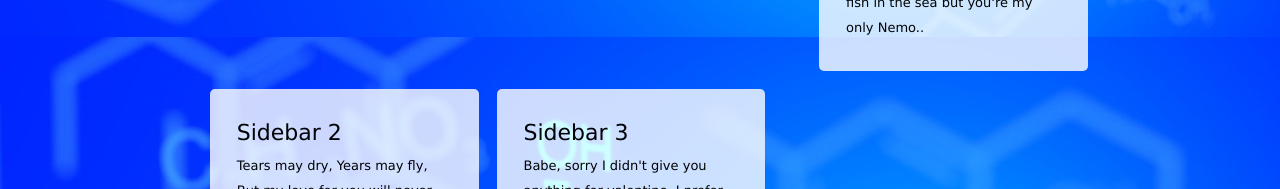
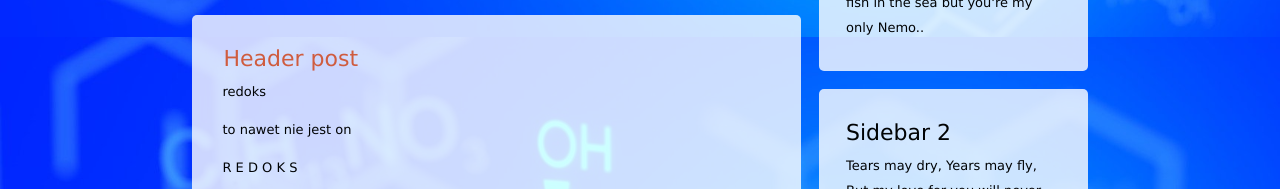
Before and after one commit to Krzysiuuu/redoks, a plain HTML site: page index.html in a window 1280 px wide. Shown: the part 763-952 px from the top of the page. Drawn offline with Linux system fonts and the light colour scheme; a script that the page names is missing.

Commit message:
Update index.html

```diff
--- a/index.html
+++ b/index.html
@@ -7,7 +7,7 @@
 		<nav>
 
       <ul>
-			<li class="active"><a href="https://cdpn.io/rnHyB">Home</a></li>
+			<li class="active"><a href=index.html>Home</a></li>
 			<li><a href="Zastosowania.html">Zastosowania</a></li>
 			<li><a href="Zastosowania.html">Blog</a></li>
 			<li><a href="Zastosowania.html">Contact</a></li>
@@ -50,6 +50,18 @@ Jaki jest redoks?</h2>
 				</content>
 
 			</article>
+
+			<article class="content-1">
+				<header>
+					<h2><a href="#" rel="bookmark" title="Permalink to this POST TITLE">Header post</a></h2>
+				</header>
+				<content>
+					<p>redoks</p>
+					<p>to nawet nie jest on</p>
+								<p>R E D O K S</p>
+				</content>
+
+			</article>
 	</div>
 
 				<aside class="sidebar-1">
```
